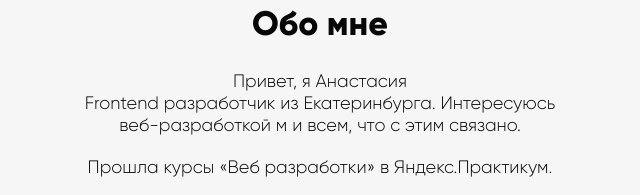
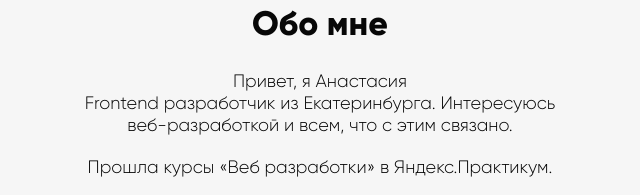
Before and after one commit to AnastasiaSh29/Portfolio, a plain HTML site: page index.html in a window 1280 px wide. Shown: the part 792-987 px from the top of the page, 320-960 px from the left. Drawn offline with Linux system fonts and the light colour scheme.

Commit message:
index.html

```diff
--- a/index.html
+++ b/index.html
@@ -3,7 +3,10 @@
   <head>
     <meta charset="UTF-8" />
     <meta http-equiv="X-UA-Compatible" content="IE=edge" />
-    <meta name="viewport" content="width=device-width, initial-scale=1.0" />
+    <meta
+      name="viewport"
+      content="width=device-width, initial-scale=1.0, user-scalable=no, minimum-scale=1.0, maximum-scale=1.0'"
+    />
     <title>Portfolio</title>
     <link rel="stylesheet" href="./pages/index.css" type="text/css" />
   </head>
@@ -55,8 +58,8 @@
           <p class="aboutMe__text">
             Привет, я Анастасия
             <br />
-            Frontend разработчик из Екатеринбурга. Интересуюсь веб-разработкой м
-            и всем, что с этим связано.
+            Frontend разработчик из Екатеринбурга. Интересуюсь веб-разработкой и
+            всем, что с этим связано.
           </p>
 
           <p class="aboutMe__text">
```
